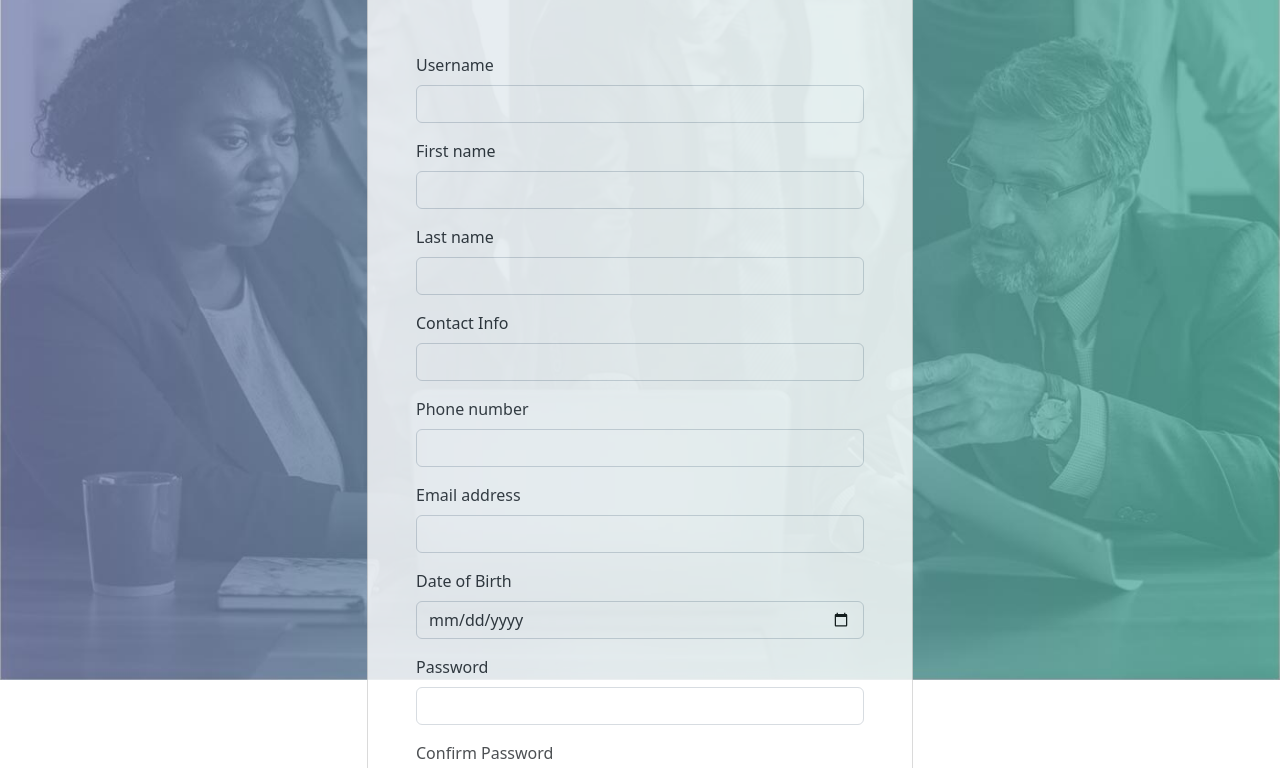
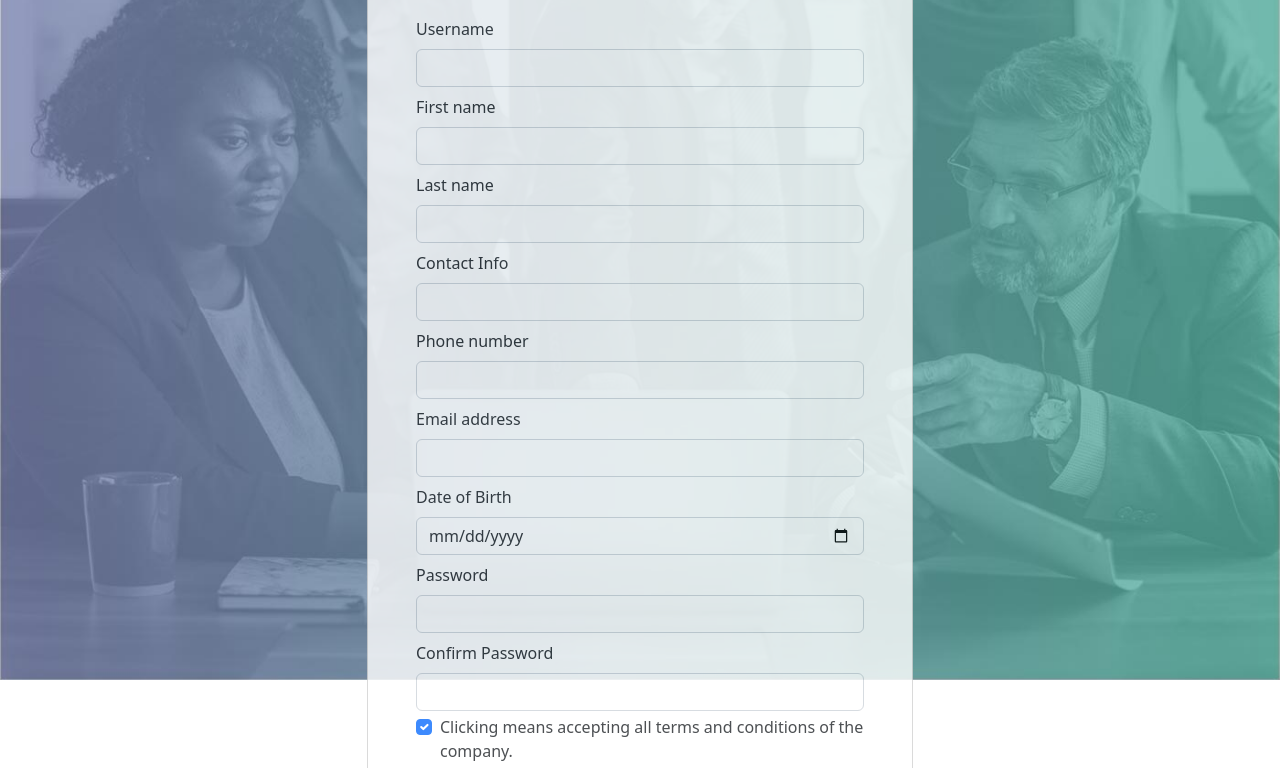
Before and after one commit to Royal-tek/seun_log_and_reg, a plain HTML site: page index.html in a window 1280 px wide. Shown: the part 150-918 px from the top of the page. Drawn offline with Linux system fonts and the light colour scheme.

Commit message:
new workings

```diff
--- a/index.html
+++ b/index.html
@@ -24,68 +24,68 @@
         <div class="col-lg-6 ">
           <div class="card" style="opacity: .8;">
             <div class="card-body p-5 shadow-5 ">
-              <h2 class="fw-bold mb-5 text-center">Get Registered</h2>
+              <h2 class="fw-bold mb-3 text-center">Get Registered</h2>
               <form>
 
 
-                    <div class="form-outline py-2">
+                    <div class="form-outline py-1">
                         <label class="form-label" for="form3Example1">Username</label>
                         <input type="text"  class="form-control" />
                     </div>
 
-                    <div class="form-outline py-2">
+                    <div class="form-outline py-1">
                         <label class="form-label" for="form3Example1">First name</label>
                         <input type="text"  class="form-control" />
                     </div>
 
 
-                    <div class="form-outline py-2">
+                    <div class="form-outline py-1">
                         <label class="form-label" for="form3Example2">Last name</label>
                       <input type="text" class="form-control" />
 
                     </div>
 
-                    <div class="form-outline py-2">
+                    <div class="form-outline py-1">
                         <label class="form-label" for="form3Example2">Contact Info</label>
                       <input type="text" class="form-control" />
 
                     </div>
 
-                    <div class="form-outline py-2">
+                    <div class="form-outline py-1">
                         <label class="form-label" for="form3Example2">Phone number</label>
                       <input type="number" class="form-control" />
 
                     </div>
 
                     <!-- Email input -->
-                <div class="form-outline py-2">
+                <div class="form-outline py-1">
                     <label class="form-label" for="form3Example3">Email address</label>
                   <input type="email"  class="form-control" />
 
                 </div>
 
-                    <div class="form-outline py-2">
+                    <div class="form-outline py-1">
                         <label class="form-label" for="form3Example2">Date of Birth</label>
                       <input type="date" class="form-control" />
 
                     </div>
 
                      <!-- Password input -->
-                <div class="form-outline  py-2">
+                <div class="form-outline  py-1">
                     <label class="form-label" for="form3Example4">Password</label>
                   <input type="password"  class="form-control" />
 
                 </div>
 
                  <!--Confirm  Password input -->
-                 <div class="form-outline  py-2">
+                 <div class="form-outline  py-1">
                     <label class="form-label" for="form3Example4">Confirm Password</label>
                   <input type="password"  class="form-control" />
 
                 </div>
 
                 <!-- Checkbox -->
-                <div class="form-check mb-4">
+                <div class="form-check mb-2">
                     <input class="form-check-input me-2" type="checkbox"  id="form2Example33" checked />
                     <label class="form-check-label" for="form2Example33">
                       Clicking means accepting all terms and conditions of the company.
```
